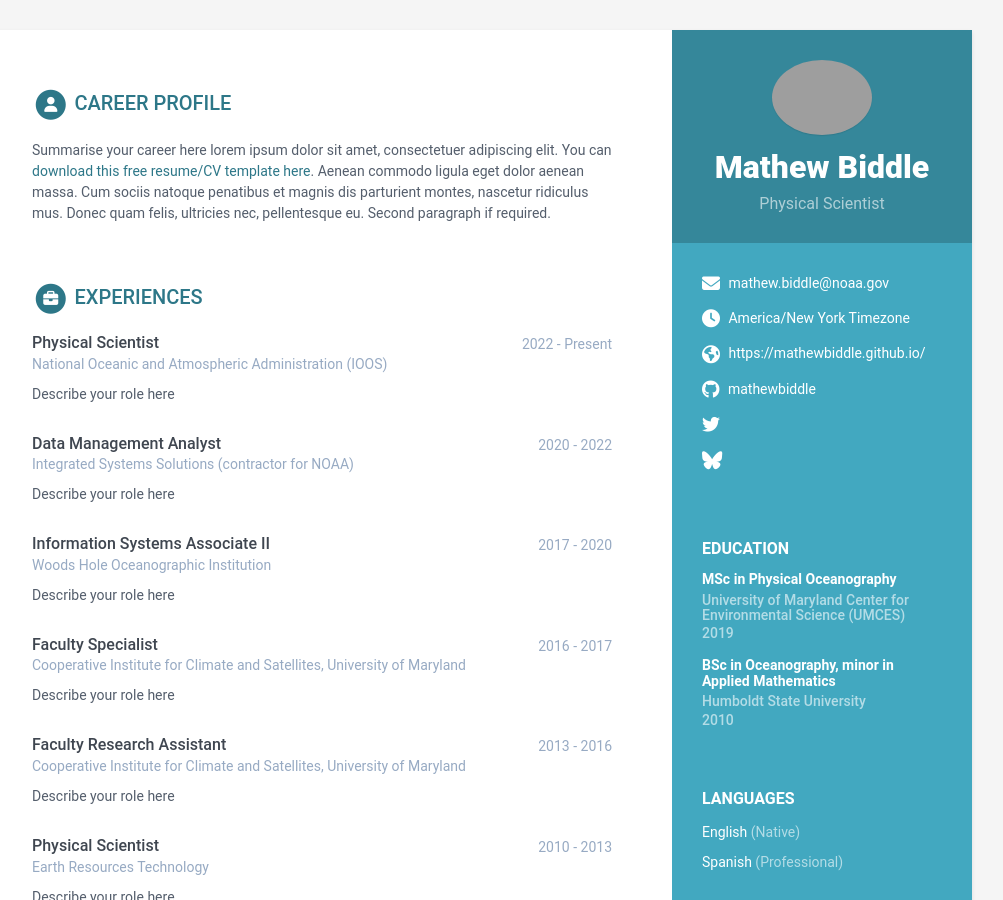
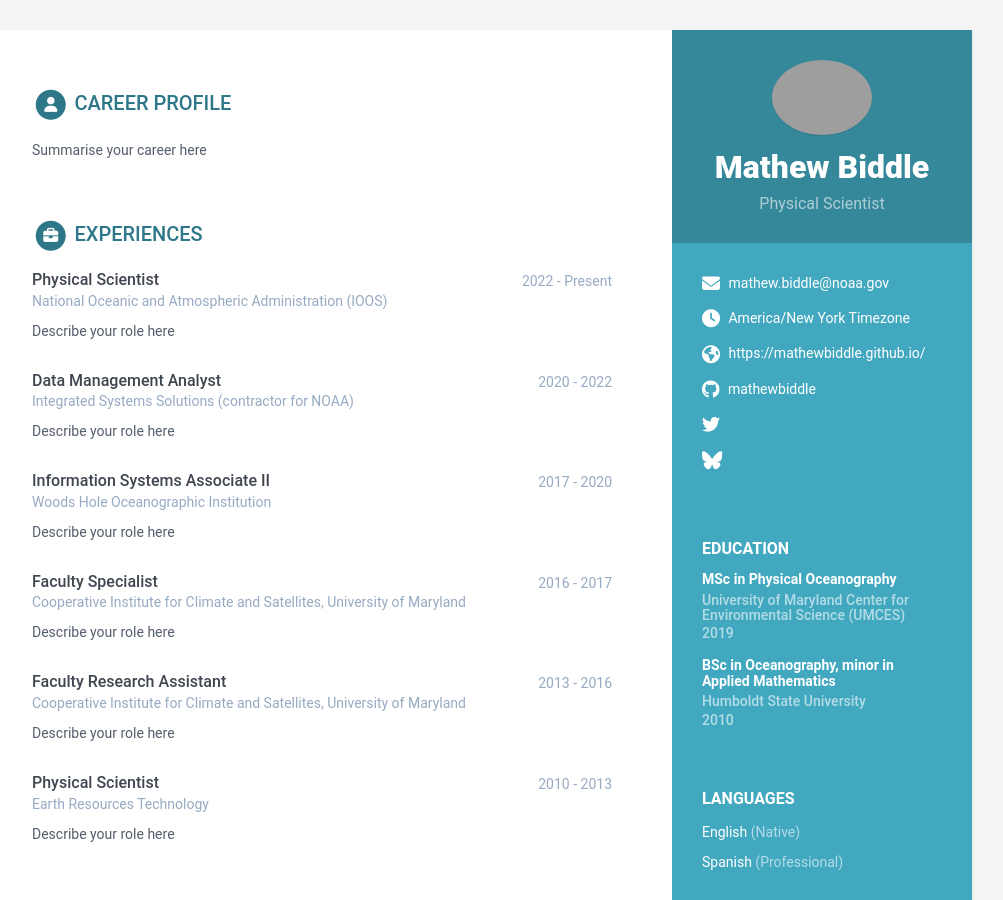
Before and after one commit to MathewBiddle/mathewbiddle.github.io, a Jekyll site: the page built from index.html, in a window 1280 px wide and 900 px high. Shown: the whole window, without its empty margins (168-1171 px from the left). Built offline with Jekyll 4.4.1, drawn with Linux system fonts in a browser that asks for light colours.

Commit message:
simplify and fix avatar

```diff
--- a/_data/data.yml
+++ b/_data/data.yml
@@ -10,7 +10,7 @@ sidebar:
   # Profile information
   name: Mathew Biddle
   tagline: Physical Scientist
-  avatar: https://avatars.githubusercontent.com/u/8480023?v=4 #place a 100x100 picture inside /assets/images/ folder and provide the name of the file below
+  avatar: https://github.com/mathewbiddle.png #place a 100x100 picture inside /assets/images/ folder and provide the name of the file below
 
   # Sidebar links
   email: mathew.biddle@noaa.gov
@@ -59,12 +59,7 @@ sidebar:
 career-profile:
   title: Career Profile
   summary: |
-    Summarise your career here lorem ipsum dolor sit amet, consectetuer
-    adipiscing elit. You can [download this free resume/CV template here]().
-    Aenean commodo ligula eget dolor aenean massa. Cum sociis natoque
-    penatibus et magnis dis parturient montes, nascetur ridiculus mus.
-    Donec quam felis, ultricies nec, pellentesque eu.
-    Second paragraph if required.
+    Summarise your career here
 education:
   title: Education
   info:
```
